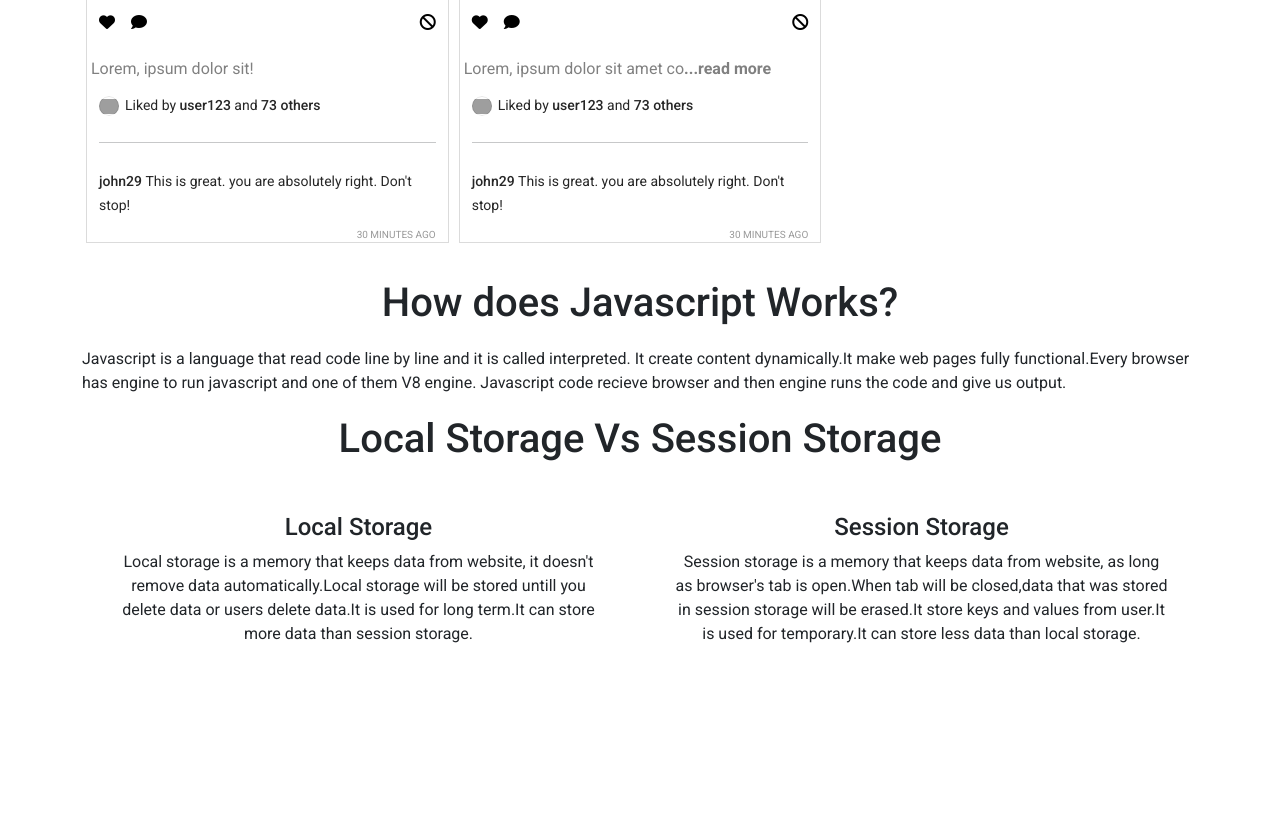
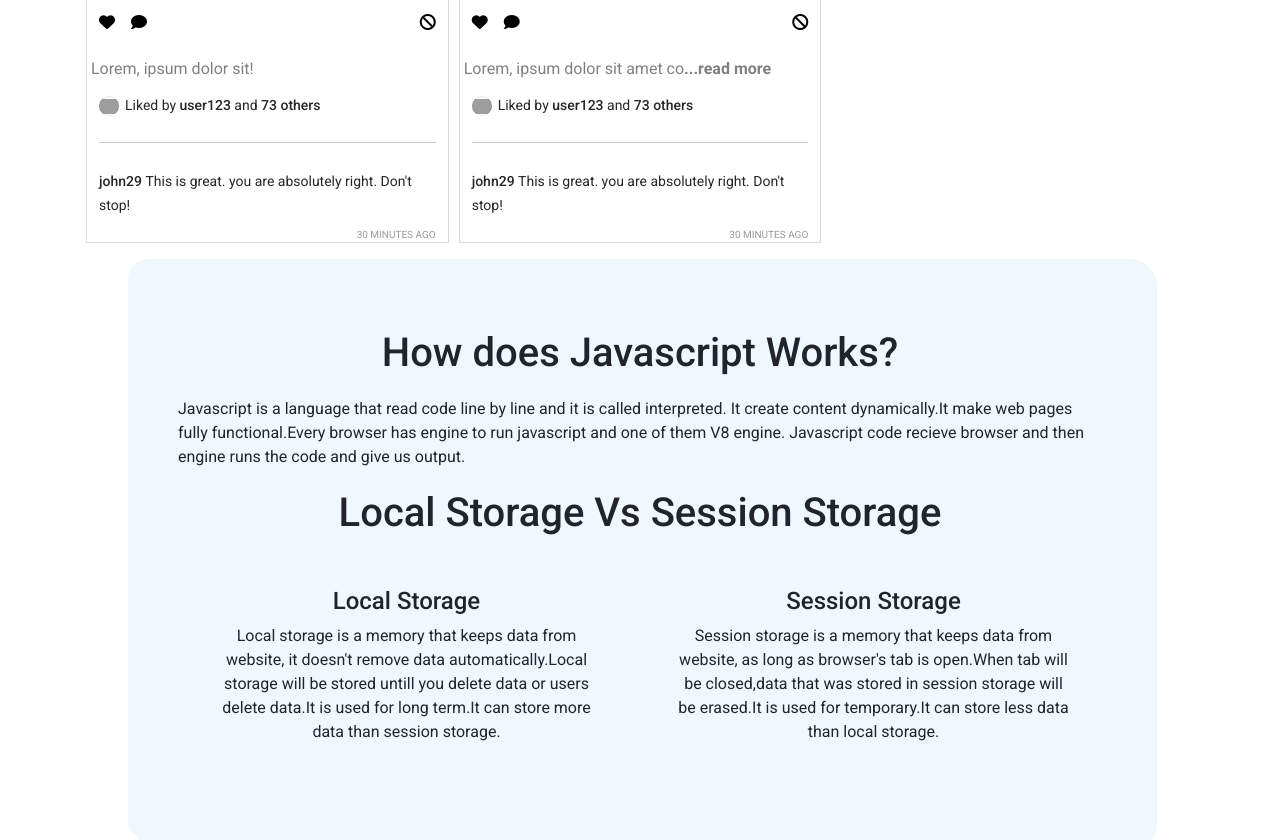
Before and after one commit to Parvez-Rahman100/stay-hungry, a plain HTML site: page index.html in a window 1280 px wide. Shown: the part 1273-2113 px from the top of the page. Before the commit the page ends 1965 px from the top, so only its background shows below. Drawn offline with nearby package versions, Linux system fonts and the light colour scheme; grey boxes are pictures that could not be loaded.

Commit message:
all problem solved

```diff
--- a/css/style.css
+++ b/css/style.css
@@ -254,8 +254,13 @@ img {
   grid-template-columns: repeat(2,1fr);
   grid-gap: 10px;
 }
-.container{
+.question-container{
+  width: 80%;
+  padding: 50px;
+  border-radius: 20px;
+  box-shadow:5px 5px aliceblue;
   margin: 0 auto;
+  background-color: aliceblue;
 
 }
 .storages{
--- a/index.html
+++ b/index.html
@@ -77,7 +77,7 @@
                 <h1>Reported posts</h1>
             </div>
         </main>
-        <section class="container">
+        <section class="question-container">
             <h1 class="questions">How does Javascript Works?</h1>
             <p>Javascript is a language that read code line by line and it is called interpreted. It create content dynamically.It make web pages fully functional.Every browser has engine to run javascript and one of them V8 engine. Javascript code recieve browser and then engine runs the code and give us output.
 
@@ -90,7 +90,7 @@
                 </div>
                 <div class="storages">
                     <h4>Session Storage</h4>
-                    <p>Session storage is a memory that keeps data from website, as long as browser's tab is open.When tab will be closed,data that was stored in session storage will be erased.It store keys and values from user.It is used for temporary.It can store less data than local storage.</p>
+                    <p>Session storage is a memory that keeps data from website, as long as browser's tab is open.When tab will be closed,data that was stored in session storage will be erased.It is used for temporary.It can store less data than local storage.</p>
                 </div>
             </div>
 
```
